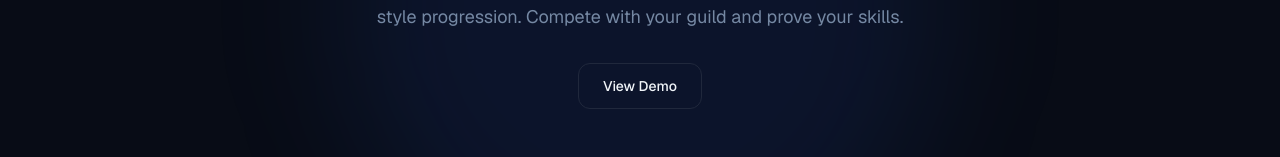
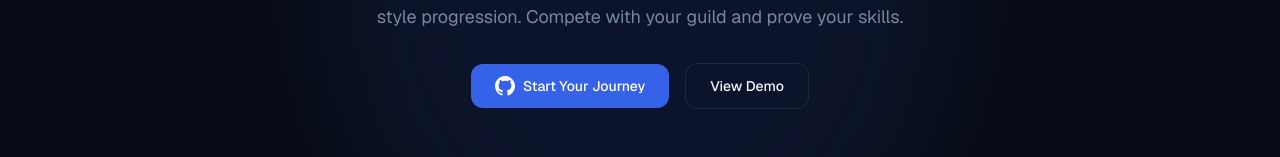
Before and after one commit to iamCoderMohit/level-up, a Next.js app in the folder frontend/: page / in a window 1280 px wide. Shown: the part 416-573 px from the top of the page. Built offline with nearby package versions, Linux system fonts and the light colour scheme; no server answers.

Commit message:
frontend fix 0.2

```diff
--- a/frontend/components/landing/hero-section.tsx
+++ b/frontend/components/landing/hero-section.tsx
@@ -40,7 +40,7 @@ export function HeroSection() {
         </p>
 
         <div className="flex flex-col sm:flex-row items-center justify-center gap-4 mb-12">
-          {user && <button
+          {!user && <button
             onClick={handleGithub}
             className="flex items-center gap-2 bg-primary text-primary-foreground px-6 py-3 rounded-lg font-medium hover:bg-primary/90 transition-colors text-sm"
           >
```
